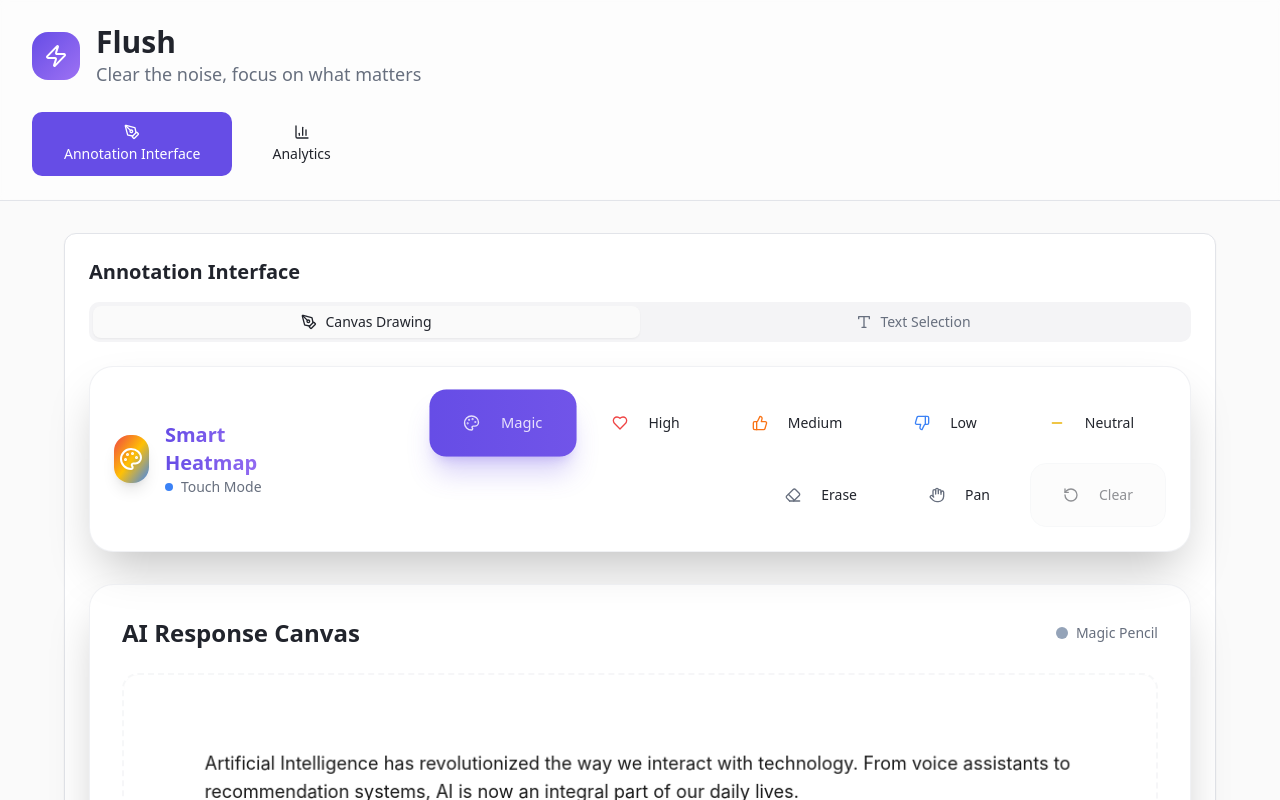
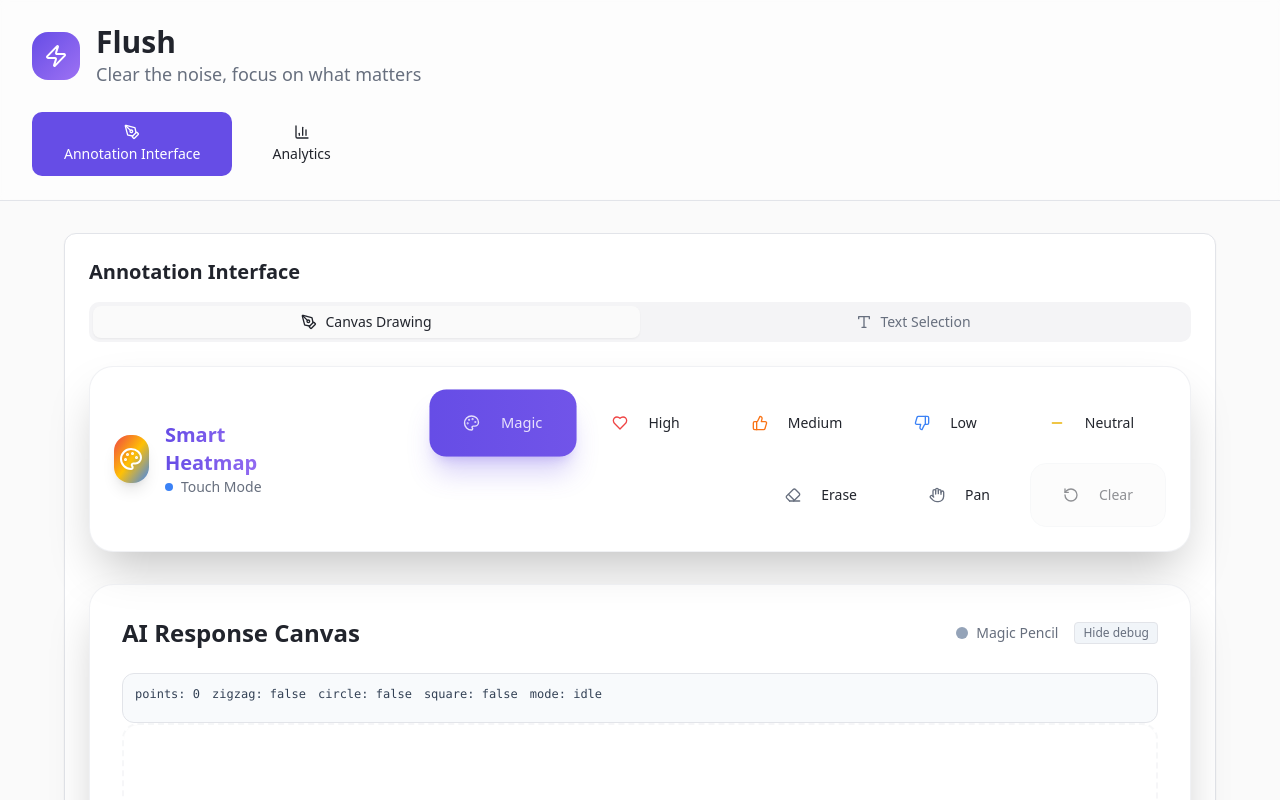
Before and after one commit to Iraunikel/flush-alfa-interactive-88, a React (Vite) app: page / in a window 1280 px wide. Shown: the top 800 px of the page. Built offline with nearby package versions, Linux system fonts and the light colour scheme.

Commit message:
Add Magic Pencil debug panel: live points/gesture flags/mode + toggle; expand gesture buffer; log detection and apply events.

```diff
--- a/src/components/InteractiveCanvas.tsx
+++ b/src/components/InteractiveCanvas.tsx
@@ -38,6 +38,9 @@ const InteractiveCanvas: React.FC<InteractiveCanvasProps> = ({
   const [currentPressure, setCurrentPressure] = useState(0.5);
   const [gesturePoints, setGesturePoints] = useState<Array<{ x: number; y: number; time: number }>>([]);
   const [magicToolMode, setMagicToolMode] = useState<'idle' | 'medium' | 'high' | 'low'>('idle');
+  const [debugEnabled, setDebugEnabled] = useState<boolean>(true);
+  const [debugLogs, setDebugLogs] = useState<string[]>([]);
+  const [debugSnapshot, setDebugSnapshot] = useState<{ points: number; zigzag: boolean; circle: boolean; square: boolean; mode: string }>({ points: 0, zigzag: false, circle: false, square: false, mode: 'idle' });
   const { toast } = useToast();
 
   // Initialize dual-layer canvas system
@@ -400,8 +403,11 @@ const InteractiveCanvas: React.FC<InteractiveCanvasProps> = ({
     setCurrentPressure(pressure);
 
     // Update gesture tracking with real-time detection (keep only recent points)
-    const newGesturePoints = [...gesturePoints, { x, y, time: Date.now() }].slice(-20);
+    const newGesturePoints = [...gesturePoints, { x, y, time: Date.now() }].slice(-40);
     setGesturePoints(newGesturePoints);
+    if (debugEnabled) {
+      setDebugSnapshot((prev) => ({ ...prev, points: newGesturePoints.length }));
+    }
 
     // Add gesture detection flag scope
     let gestureDetected = false;
@@ -411,19 +417,19 @@ const InteractiveCanvas: React.FC<InteractiveCanvasProps> = ({
     if (activeTool === 'magic' && newGesturePoints.length >= 6) {
 
       // Debug logging
-      console.log('Gesture detection - Points:', newGesturePoints.length);
-
       const isZigZag = detectZigZagGesture(newGesturePoints);
       const isCircle = detectCircleGesture(newGesturePoints);
       const isSquare = detectSquareGesture(newGesturePoints);
-
-      console.log('Detection results:', { isZigZag, isCircle, isSquare });
+      if (debugEnabled) {
+        setDebugSnapshot({ points: newGesturePoints.length, zigzag: isZigZag, circle: isCircle, square: isSquare, mode: magicToolMode });
+        setDebugLogs((prev) => [`points=${newGesturePoints.length} z:${isZigZag} c:${isCircle} s:${isSquare} mode:${magicToolMode}`, ...prev].slice(0, 50));
+      }
 
       // Check for zig-zag first (Low relevance)
       if (isZigZag) {
         newMode = 'low';
         gestureDetected = true;
-        console.log('ZIG-ZAG DETECTED! Switching to low mode');
+        if (debugEnabled) setDebugLogs((prev) => ["DETECTED: zigzag -> low", ...prev].slice(0, 50));
         toast({
           title: "Zig-zag gesture detected!",
           description: "Switched to Low relevance (Blue)",
@@ -434,7 +440,7 @@ const InteractiveCanvas: React.FC<InteractiveCanvasProps> = ({
       else if (isCircle) {
         newMode = 'high';
         gestureDetected = true;
-        console.log('CIRCLE DETECTED! Switching to high mode');
+        if (debugEnabled) setDebugLogs((prev) => ["DETECTED: circle -> high", ...prev].slice(0, 50));
         toast({
           title: "Circle gesture detected!",
           description: "Switched to High relevance (Red)",
@@ -445,7 +451,7 @@ const InteractiveCanvas: React.FC<InteractiveCanvasProps> = ({
       else if (isSquare) {
         newMode = 'medium';
         gestureDetected = true;
-        console.log('SQUARE DETECTED! Switching to medium mode');
+        if (debugEnabled) setDebugLogs((prev) => ["DETECTED: square -> medium", ...prev].slice(0, 50));
         toast({
           title: "Square gesture detected!",
           description: "Switched to Medium relevance (Orange)",
@@ -464,6 +470,7 @@ const InteractiveCanvas: React.FC<InteractiveCanvasProps> = ({
         ctx.lineWidth = newStrokeWidth;
         ctx.shadowColor = newColor;
         ctx.beginPath();
+        if (debugEnabled) setDebugLogs((prev) => [`APPLY: mode=${newMode}, color=${newColor}`, ...prev].slice(0, 50));
 
         // Reset gesture tracking without clearing completely
         setGesturePoints([{ x, y, time: Date.now() }]);
@@ -711,6 +718,13 @@ const InteractiveCanvas: React.FC<InteractiveCanvasProps> = ({
                     magicToolMode === 'medium' ? 'bg-orange-500' : 'bg-slate-400'
                   }`}></span>
                   Magic Pencil
+                  <button
+                    type="button"
+                    className="ml-2 text-xs px-2 py-0.5 rounded bg-slate-100 border hover:bg-slate-200"
+                    onClick={() => setDebugEnabled((v) => !v)}
+                  >
+                    {debugEnabled ? 'Hide debug' : 'Show debug'}
+                  </button>
                 </>
               )}
               {activeTool === 'high' && <><span className="w-3 h-3 bg-annotation-high rounded-full"></span> High relevance</>}
@@ -721,6 +735,23 @@ const InteractiveCanvas: React.FC<InteractiveCanvasProps> = ({
               {activeTool === 'pan' && <><span className="w-3 h-3 bg-blue-400 rounded-full"></span> Pan mode</>}
             </div>
           </div>
+
+          {debugEnabled && (
+            <div className="mt-4 p-3 rounded-xl border text-xs font-mono bg-slate-50 text-slate-700">
+              <div className="flex gap-3 flex-wrap">
+                <span>points: {debugSnapshot.points}</span>
+                <span>zigzag: {String(debugSnapshot.zigzag)}</span>
+                <span>circle: {String(debugSnapshot.circle)}</span>
+                <span>square: {String(debugSnapshot.square)}</span>
+                <span>mode: {debugSnapshot.mode}</span>
+              </div>
+              <div className="mt-2 max-h-28 overflow-auto">
+                {debugLogs.slice(0, 8).map((l, i) => (
+                  <div key={i}>{l}</div>
+                ))}
+              </div>
+            </div>
+          )}
 
           <div className="relative border-2 border-dashed border-border/30 rounded-2xl overflow-hidden shadow-inner bg-white">
             {/* Text canvas (background layer) */}
```
